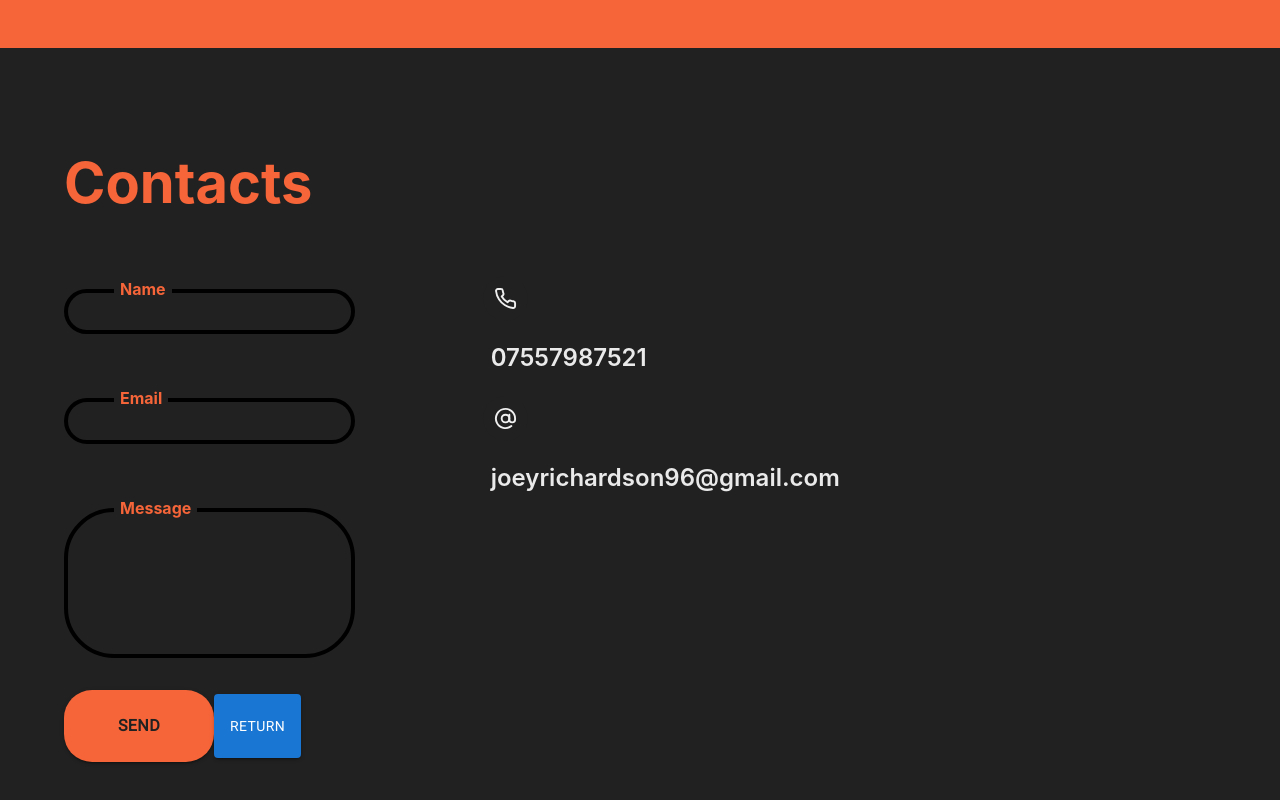
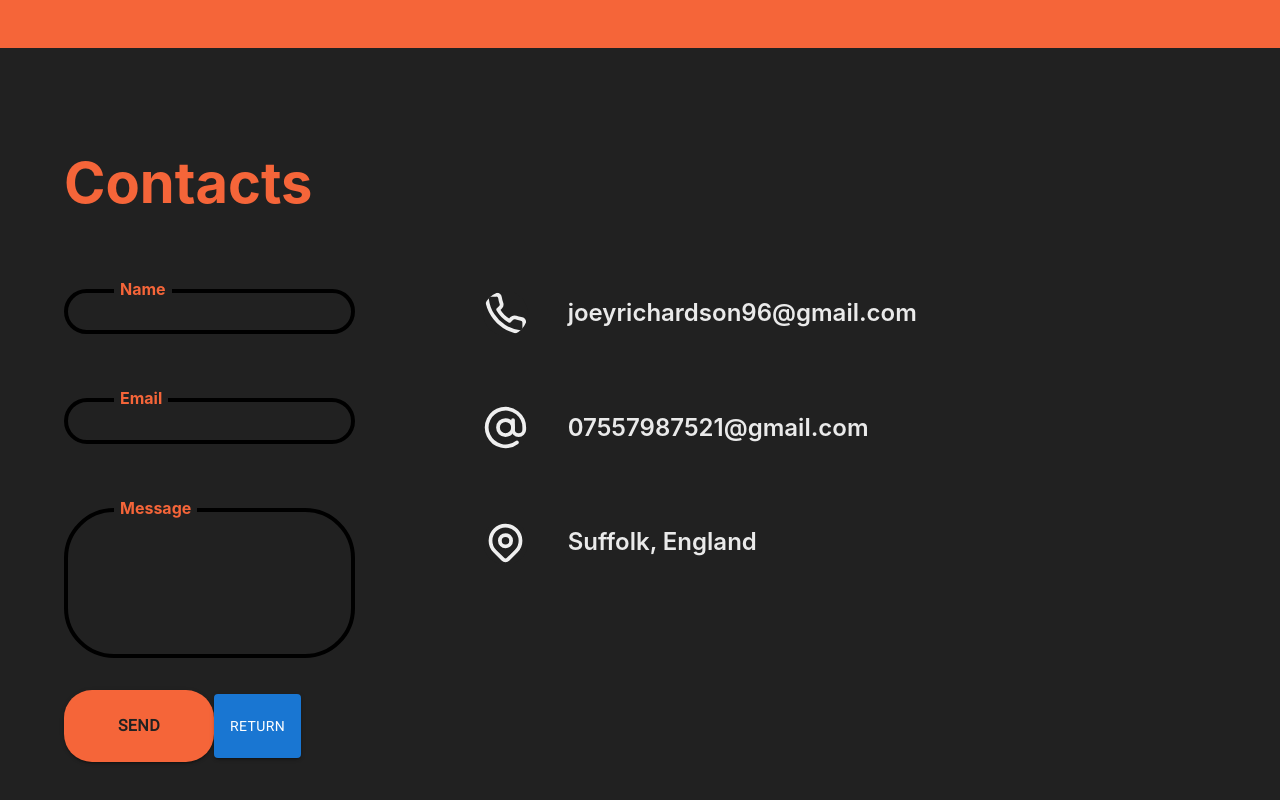
Before and after one commit to JoeR96/joe-portfolio-react, a React (Create React App) app: page / in a window 1280 px wide. Shown: the part 2805-3605 px from the top of the page. Built offline with nearby package versions, Linux system fonts and the light colour scheme.

Commit message:
updated contact section label icons

```diff
--- a/src/components/about/About.jsx
+++ b/src/components/about/About.jsx
@@ -5,7 +5,7 @@ import FadeIn from 'react-fade-in';
 export default () => {
     return (
         <div style={about} id="about">
-            <FadeIn delay={360}>
+            <FadeIn delay={360} visible={true}>
                 <div style={lineStyling}>
                     <div style={circle}></div>
                     <div style={circle}></div>
--- a/src/components/contact/Contact.jsx
+++ b/src/components/contact/Contact.jsx
@@ -1,8 +1,8 @@
 import React from "react";
-import { Button } from "@mui/material";
+import { Grid, Card, CardContent, Button } from "@mui/material";
 import { Link } from 'react-scroll'
 import { FiPhone, FiAtSign } from 'react-icons/fi';
-
+import { HiOutlineLocationMarker } from 'react-icons/hi';
 
 export default function Contact() {
     return (
@@ -20,12 +20,16 @@ export default function Contact() {
                                 </label>
                                 <input name="name"
                                     style={input}
+                                    variant='outlined'
                                 ></input>
                             </div>
                             <div style={inputContainer}>
                                 <label
                                     style={labelText}
-                                    name="name">
+                                    name="name"
+                                    variant='outlined'
+                                    >
+
                                     Email
                                 </label>
                                 <input name="name"
@@ -44,19 +48,25 @@ export default function Contact() {
                             </div>
                         </form>
                     </div>
-                    <div style={contactDetails}>
-                        <div style={detailsIcon}>
-                            <FiPhone />
-                        </div>
-                        <p style={contactText}>
-                            07557987521
-                        </p>
-                        <div style={detailsIcon}>
-                            <FiAtSign />
-                        </div>
-                        <p style={contactText}>
-                            joeyrichardson96@gmail.com
-                        </p>
+                    <div style={detailGroup}>
+                        <a style={personalDetails}>
+                            <FiPhone style={detailsIcon} />
+                            <p style={contactText}>
+                                joeyrichardson96@gmail.com
+                            </p>
+                        </a>
+                        <a style={personalDetails}>
+                            <FiAtSign style={detailsIcon} />
+                            <p style={contactText}>
+                                07557987521@gmail.com
+                            </p>
+                        </a>
+                        <a style={personalDetails}>
+                            <HiOutlineLocationMarker style={detailsIcon} />
+                            <p style={contactText}>
+                                Suffolk, England
+                            </p>
+                        </a>
                     </div>
                 </div>
                 <Button style={sendButton} variant="contained" >
@@ -130,7 +140,7 @@ const input = {
     width: '100%',
     borderColor: '#F56539',
     backgroundColor: '#212121',
-    border: '4px solid'
+    border: '4px solid',
 
 }
 
@@ -187,3 +197,23 @@ const detailsIcon = {
         backgroundColor: '#EFEFEF',
     }
 }
+
+const detailGroup = {
+    display: 'flex',
+    flexDirection: 'column',
+    alignItems: 'flex-start',
+    justifyContent: 'space-evenly',
+    flex: '0.6 1',
+    boxSizing: 'border-box',
+    paddingLeft: '7rem',
+    marginTop: '1.2rem'
+}
+
+const personalDetails = {
+    display: 'flex',
+    flexDirection: 'row',
+    alignItems: 'center',
+    justifyContent: 'flex-start',
+    width: '100%',
+    marginBottom : '2.5rem'
+}
--- a/src/components/headerComponent/HeaderComponent.jsx
+++ b/src/components/headerComponent/HeaderComponent.jsx
@@ -14,7 +14,7 @@ export default () => {
             <div id="header" style={landing}>
                 <div style={landingContainer}>
                 <div style={landingContainerLeft}>
-                    <FadeIn >
+                    <FadeIn visible={true} >
 
                         <div style={lclContent}>
                             <a href="https://github.com/JoeR96"><FaGithub style={detailsIcon} /></a>
--- a/src/components/project/project.jsx
+++ b/src/components/project/project.jsx
@@ -13,7 +13,7 @@ export default () => {
             <div style={projectBody} >
                 <div style={project}>
                     <div style={projectContent}>
-                        <FadeIn delay={180} style={projectSkills}>
+                        <FadeIn delay={180} visible={true} style={projectSkills}>
                         <div style={projectDescription}>
 
                         </div>
@@ -38,7 +38,7 @@ export default () => {
                 </div>
                 <div style={project}>
                     <div style={projectContent}>
-                        <FadeIn delay={180} style={projectSkills}>
+                        <FadeIn delay={180} visible={true} style={projectSkills}>
 
                         <div style={projectDescription}>
 
@@ -61,7 +61,7 @@ export default () => {
                 </div>
                 <div style={project}>
                     <div style={projectContent}>
-                        <FadeIn delay={180} style={projectSkills}>
+                        <FadeIn delay={180} visible={true} style={projectSkills}>
                         <div style={projectDescription}>
 
                         </div>
```
